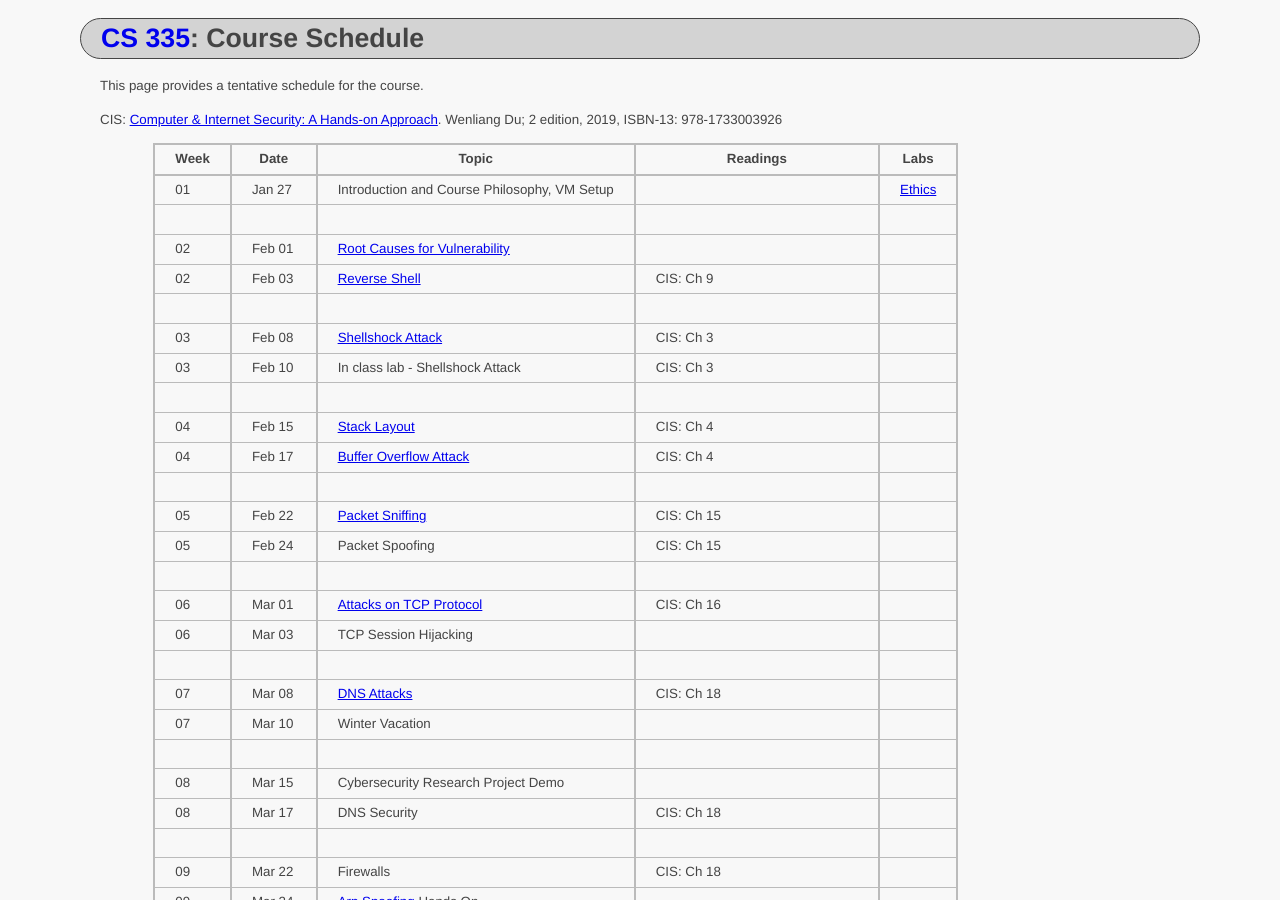
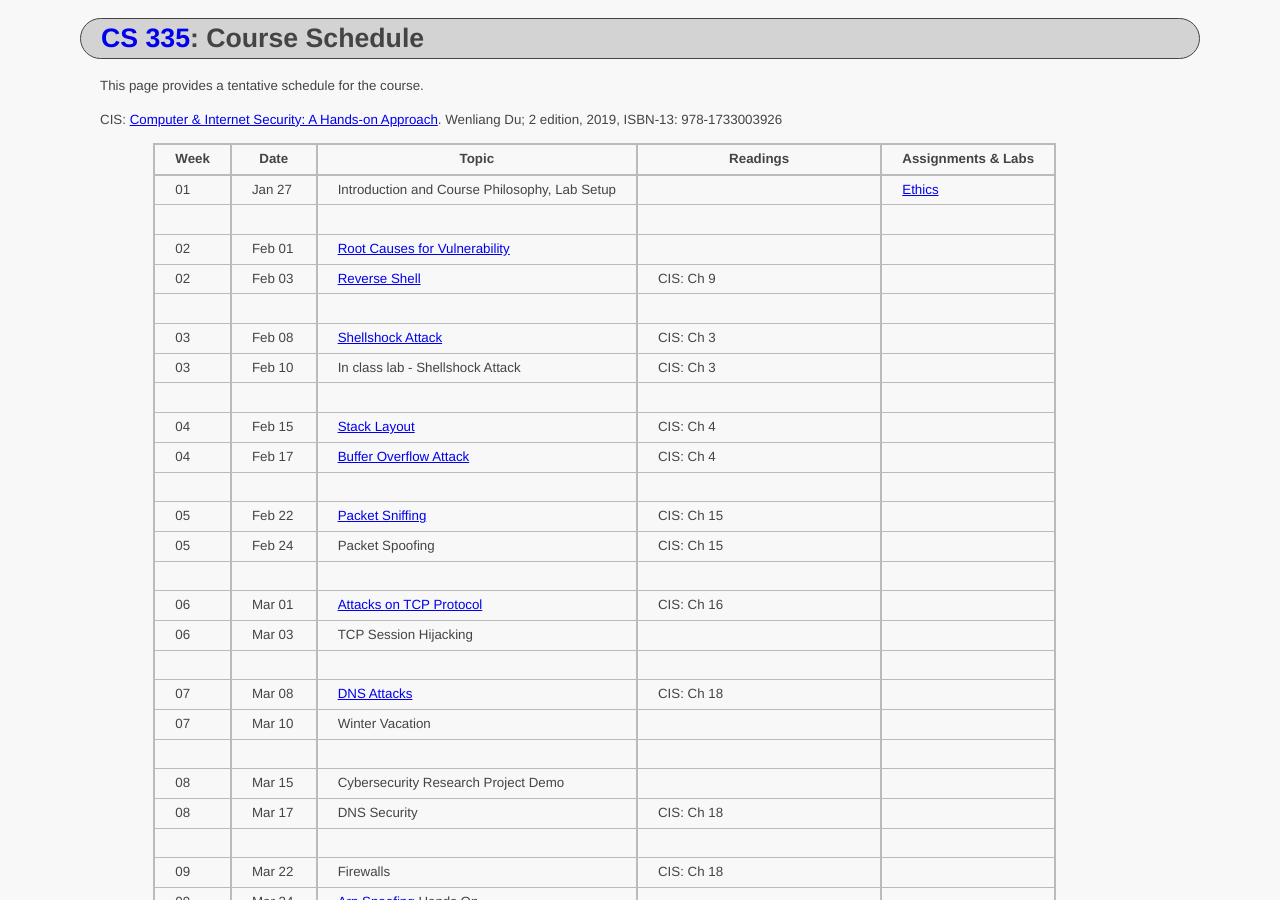
Before and after one commit to ycpcs/cs335-spring2022, a Jekyll site: the page built from schedule/index.md, in a window 1280 px wide and 900 px high. Built offline with Jekyll 4.4.1, drawn with Linux system fonts in a browser that asks for light colours.

Commit message:
update description

```diff
--- a/schedule/index.md
+++ b/schedule/index.md
@@ -7,9 +7,9 @@ title: Course Schedule
 This page provides a tentative schedule for the course.
 
 CIS: <a href="https://www.amazon.com/Computer-Internet-Security-Hands-Approach/dp/1733003924">Computer & Internet Security: A Hands-on Approach</a>. Wenliang Du; 2 edition, 2019, ISBN-13: 978-1733003926
->  Week    | Date     | Topic        | Readings   | Labs
+>  Week    | Date     | Topic        | Readings   | Assignments & Labs
 > -------- | -------- | ------------ | ---------- | -------------------------------------
-> 01 | Jan 27 | Introduction and Course Philosophy, VM Setup | | [Ethics](../assignments/ethics.html)
+> 01 | Jan 27 | Introduction and Course Philosophy, Lab Setup | | [Ethics](../assignments/ethics.html)
 > | | | |
 > 02 | Feb 01 | [Root Causes for Vulnerability](../slides/01_Reason_Vulnerability.pdf) | |
 > 02 | Feb 03 | [Reverse Shell](../slides/09_Reverse_Shell.pdf)| CIS: Ch 9 | |
```
